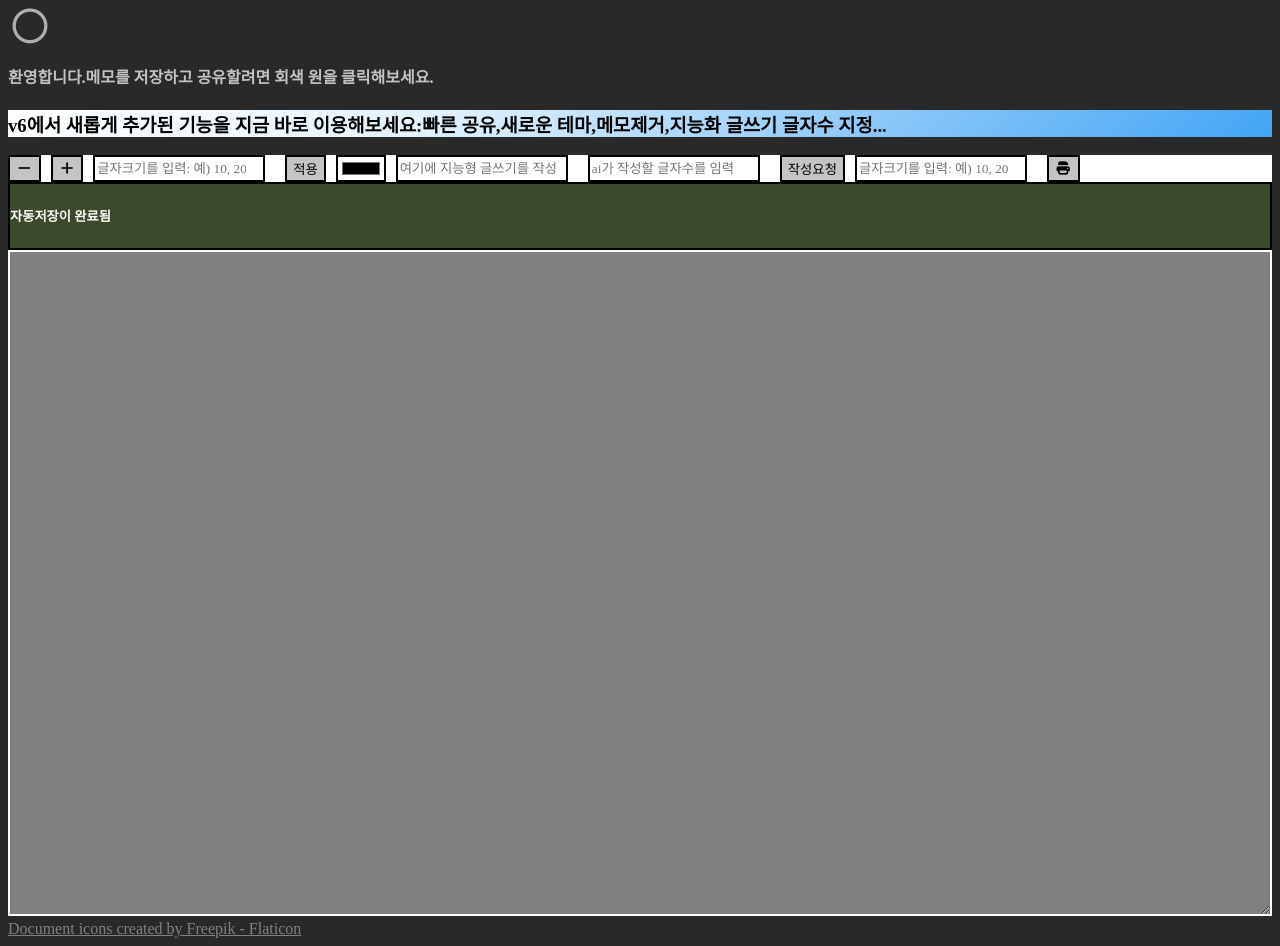
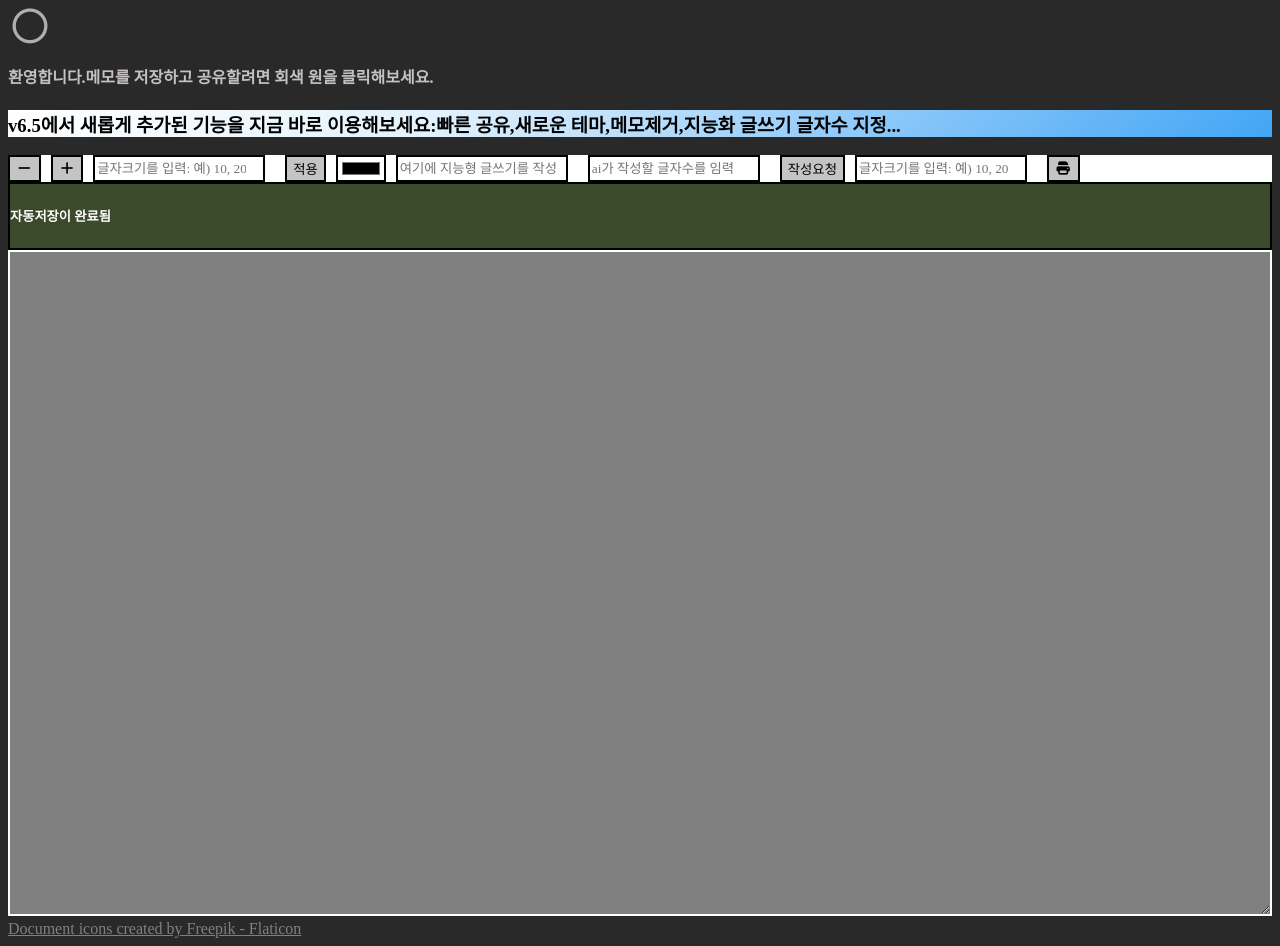
Before and after one commit to dokdoxofficial/notepadx, a React (Create React App) app: page / in a window 1280 px wide. Built offline with nearby package versions, Linux system fonts and the light colour scheme; a web font is replaced by a local one.

Commit message:
change version name

```diff
--- a/src/App.js
+++ b/src/App.js
@@ -84,13 +84,13 @@ function App() {
       <div id='helpguide'>
       <h4>환영합니다.메모를 저장하고 공유할려면 회색 원을 클릭해보세요.</h4>
       </div>
-      <div className='loginnowsuggestion'><h3>v6에서 새롭게 추가된 기능을 지금 바로 이용해보세요:빠른 공유,새로운 테마,메모제거,지능화 글쓰기 글자수 지정...</h3></div>
+      <div className='loginnowsuggestion'><h3>v6.5에서 새롭게 추가된 기능을 지금 바로 이용해보세요:빠른 공유,새로운 테마,메모제거,지능화 글쓰기 글자수 지정...</h3></div>
 
       <div className="bar">
-        <button onClick={() => (document.getElementById("notepadarea").style.fontSize = "10pt")}>
+        <button onClick={() => (document.getElementById("notepadarea").style.fontSize = "20pt")}>
           <i class="fa-solid fa-minus"></i>
         </button>
-        <button onClick={() => (document.getElementById("notepadarea").style.fontSize = "30pt")}>
+        <button onClick={() => (document.getElementById("notepadarea").style.fontSize = "40pt")}>
           <i class="fa-solid fa-plus"></i>
         </button>
 
```
